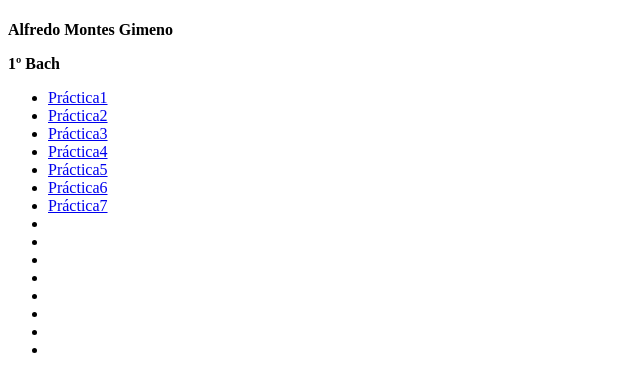
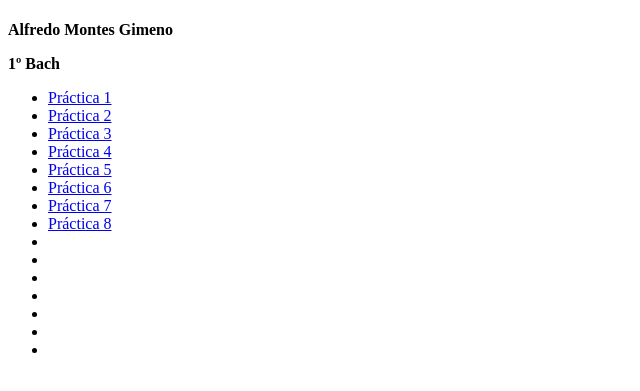
Before and after one commit to alfmongim/AlfredoMontesG.github.io, a plain HTML site: page index.html in a window 1280 px wide. Shown: the part 59-450 px from the top of the page, without its empty margins (0-640 px from the left). Drawn offline with Linux system fonts and the light colour scheme.

Commit message:
Add files via upload

```diff
--- a/index.html
+++ b/index.html
@@ -11,14 +11,14 @@
     <p><Strong>Alfredo Montes Gimeno</Strong></p>
     <p><Strong>1º Bach</Strong></p>
     <ul>
-    <li><a href="p1.html">Práctica1</a></li>
-    <li><a href="p2.html">Práctica2</a></li>
-    <li><a href="p3.html">Práctica3</a></li>
-    <li><a href="p4.html">Práctica4</a></li>
-    <li><a href="p5.html">Práctica5</a></li>
-    <li><a href="p6.html">Práctica6</a></li>
-    <li><a href="p7.html">Práctica7</a></li>
-    <li><a href=""></a></li>
+    <li><a href="p1.html">Práctica 1</a></li>
+    <li><a href="p2.html">Práctica 2</a></li>
+    <li><a href="p3.html">Práctica 3</a></li>
+    <li><a href="p4.html">Práctica 4</a></li>
+    <li><a href="p5.html">Práctica 5</a></li>
+    <li><a href="p6.html">Práctica 6</a></li>
+    <li><a href="p7.html">Práctica 7</a></li>
+    <li><a href="p8.html">Práctica 8</a></li>
     <li><a href=""></a></li>
     <li><a href=""></a></li>
     <li><a href=""></a></li>
```
Also changed, not shown: p8.html (added).
